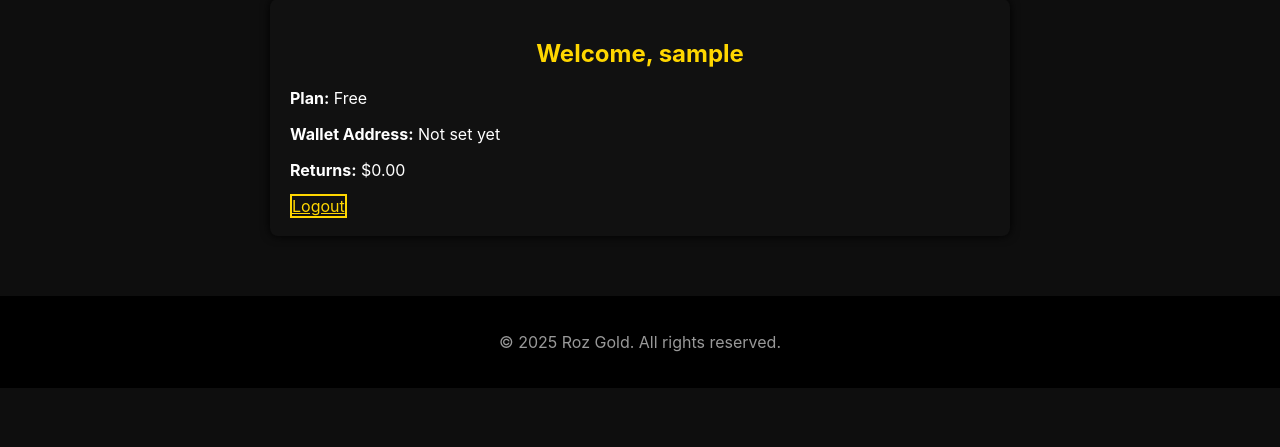
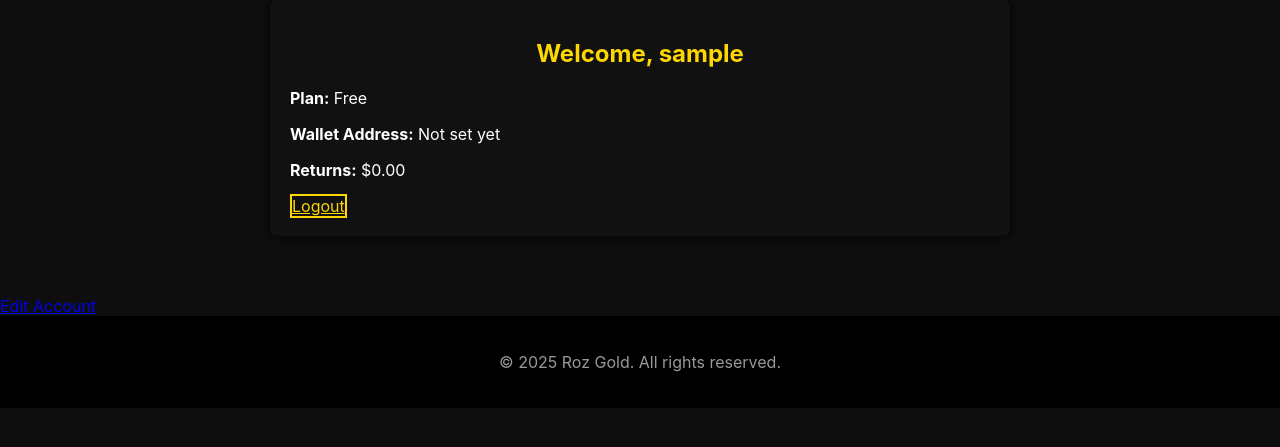
Before and after one commit to tradejuncki65/rozgold-clean, a Flask app: page /dashboard in a window 1280 px wide. Shown: the part 115-562 px from the top of the page. Run offline with Flask 3, Linux system fonts and the light colour scheme; the visitor is signed in with stand-in values (Sample User, id 1).

Commit message:
Update dashboard.html

```diff
--- a/templates/dashboard.html
+++ b/templates/dashboard.html
@@ -17,6 +17,7 @@
 
     <a href="/logout" class="btn outline" style="margin-top: 20px;">Logout</a>
   </div>
+<a href="{{ url_for('account') }}" class="btn btn-outline-warning">Edit Account</a>
 
   {% include 'partials/footer.html' %}
 
```
